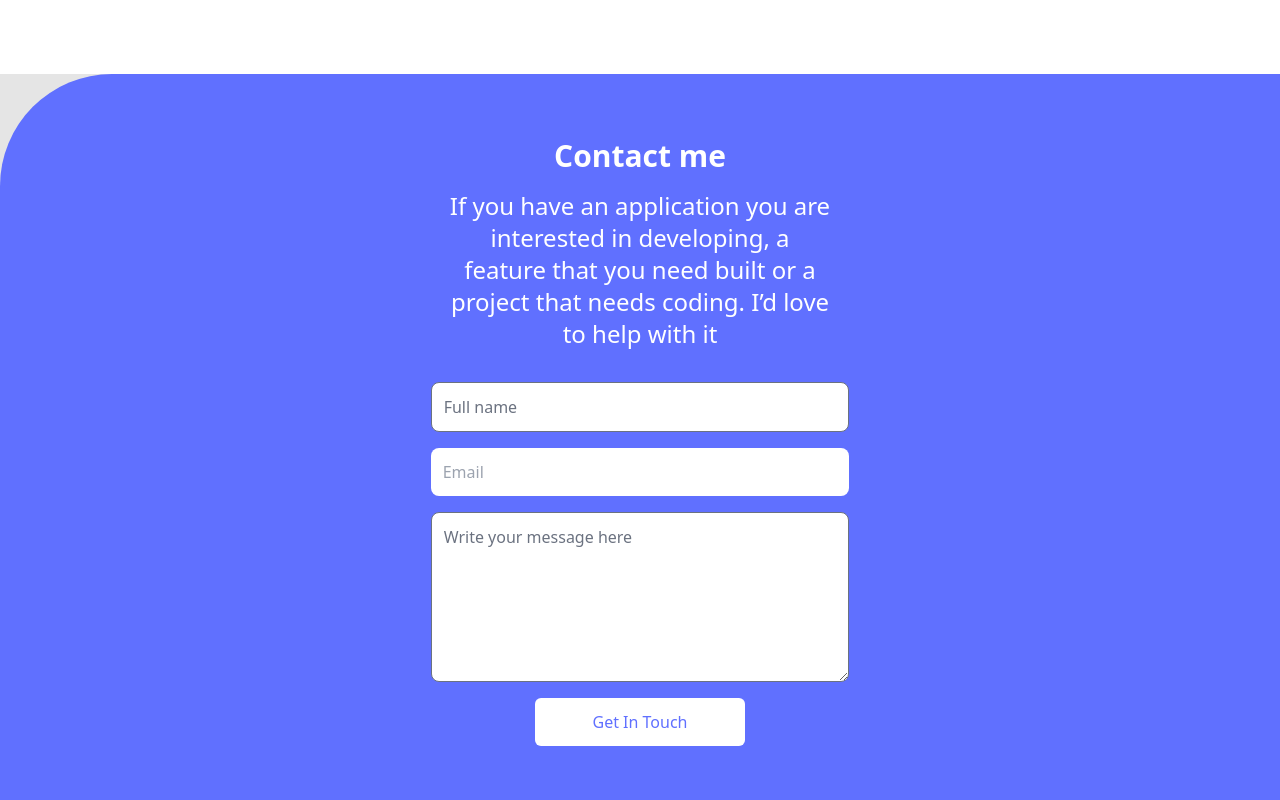
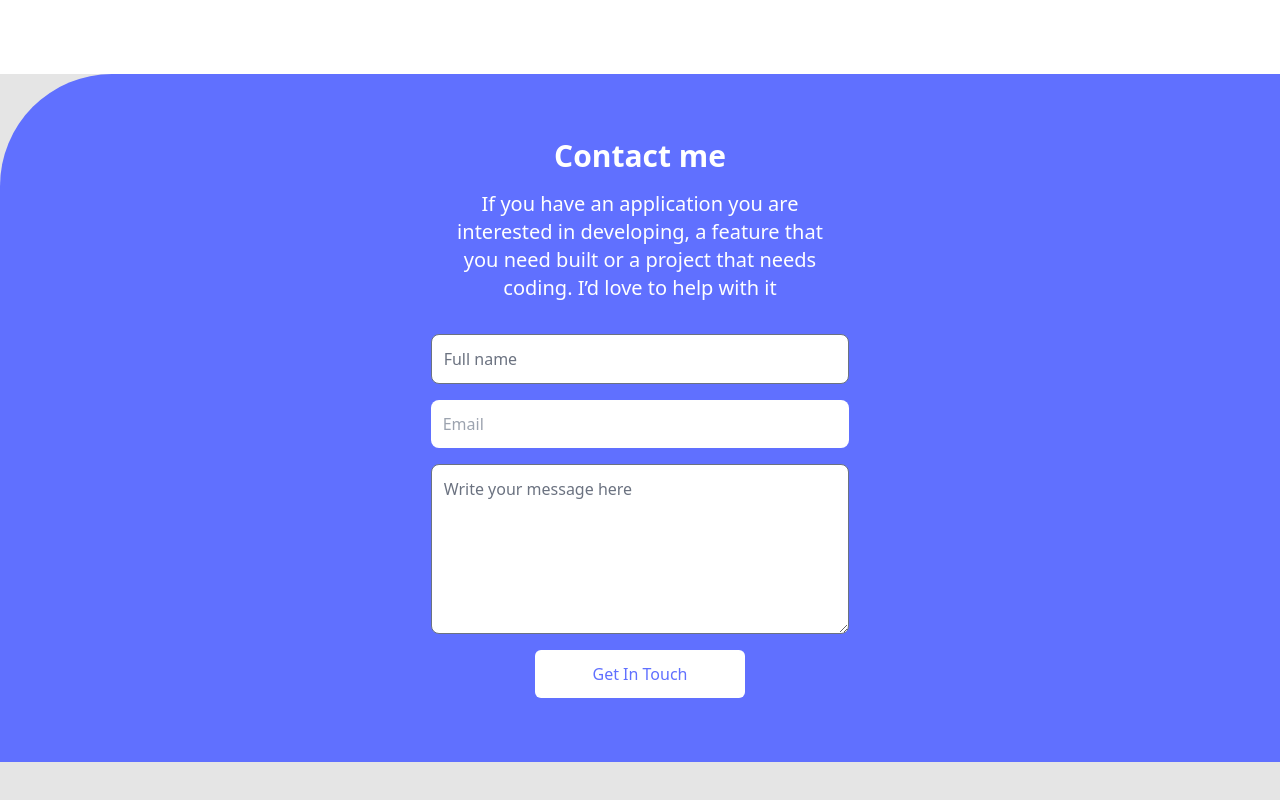
Before and after one commit to helciodev/helciodev.github.io, a website: page index.html in a window 1280 px wide. Shown: the part 3282-4082 px from the top of the page. After the commit the page ends 4044 px from the top, so only its background shows below. Drawn offline with nearby package versions, Linux system fonts and the light colour scheme.

Commit message:
revert contact section paragraph font size

```diff
--- a/index.html
+++ b/index.html
@@ -334,7 +334,7 @@
     </section>
     <section id="contact-me" class="px-3 text-center py-16 rounded-tl-xxl rotat  bg-hover">
       <h3 class="text-white text-3xl font-bold                                     ">Contact me</h3>
-      <p class="text-center mx-auto text-white lg:text-2xl text-2xl w-72 mt-4 mb-8 md:w-96">If you have an application you are interested in developing, a feature that you need built or a project that needs coding. I’d love to help with it</p>
+      <p class="text-center mx-auto text-white md:text-xl text-2xl w-72 mt-4 mb-8 md:w-96">If you have an application you are interested in developing, a feature that you need built or a project that needs coding. I’d love to help with it</p>
 
       <div class="form md:w-1/3 md:mx-auto">
         <form id="helciodev" action="https://kwes.io/api/foreign/forms/VbAq1XwUIEZmdbeeV3DA" class="flex flex-col kwes-form">
```
Also changed, not shown: style.css.
